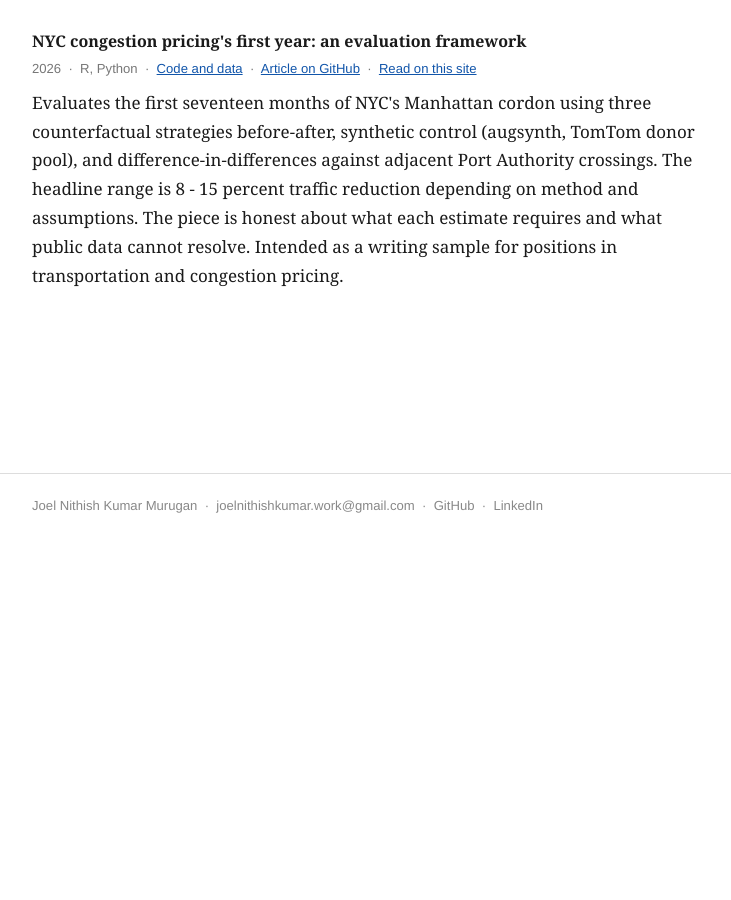
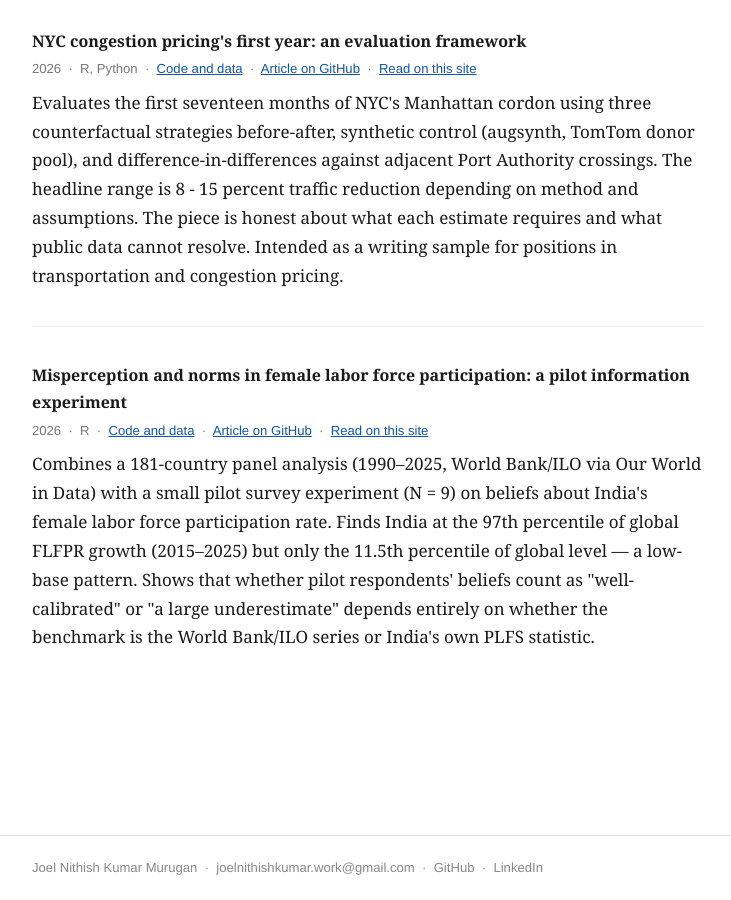
Before and after one commit to JoelNithishKumar/research, a Jekyll site: the page built from research.md, in a window 1280 px wide and 900 px high, scrolled down 1332 px. Shown: the whole window, without its empty margins (272-1003 px from the left). Built offline with Jekyll 4.4.1, drawn with Linux system fonts in a browser that asks for light colours; before the commit the page ends 1870 px from its top, so only the background shows below that.

Commit message:
Update research.md

```diff
--- a/research.md
+++ b/research.md
@@ -62,3 +62,17 @@ Builds a state-year panel from USDA SNAP and ACS data (2018–2023). Estimates c
 
 Evaluates the first seventeen months of NYC's Manhattan cordon using three counterfactual strategies before-after, synthetic control (augsynth, TomTom donor pool), and difference-in-differences against adjacent Port Authority crossings. The headline range is 8 - 15 percent traffic reduction depending on method and assumptions. The piece is honest about what each estimate requires and what public data cannot resolve. Intended as a writing sample for positions in transportation and congestion pricing.
 </div>
+
+<div class="project">
+<p class="project-title">Misperception and norms in female labor force participation: a pilot information experiment</p>
+<p class="project-meta">
+  2026 &nbsp;·&nbsp; R &nbsp;·&nbsp;
+  <a href="https://github.com/JoelNithishKumar/FLFP-Norms-Pilot/tree/main" target="_blank" rel="noopener">Code and data</a>
+  &nbsp;·&nbsp;
+  <a href="https://github.com/JoelNithishKumar/FLFP-Norms-Pilot/blob/main/article.md" target="_blank" rel="noopener">Article on GitHub</a>
+  &nbsp;·&nbsp;
+  <a href="/research/writing/2026/06/17/flfp-norms-pilot/">Read on this site</a>
+</p>
+
+Combines a 181-country panel analysis (1990–2025, World Bank/ILO via Our World in Data) with a small pilot survey experiment (N = 9) on beliefs about India's female labor force participation rate. Finds India at the 97th percentile of global FLFPR growth (2015–2025) but only the 11.5th percentile of global level — a low-base pattern. Shows that whether pilot respondents' beliefs count as "well-calibrated" or "a large underestimate" depends entirely on whether the benchmark is the World Bank/ILO series or India's own PLFS statistic.
+</div>
```
